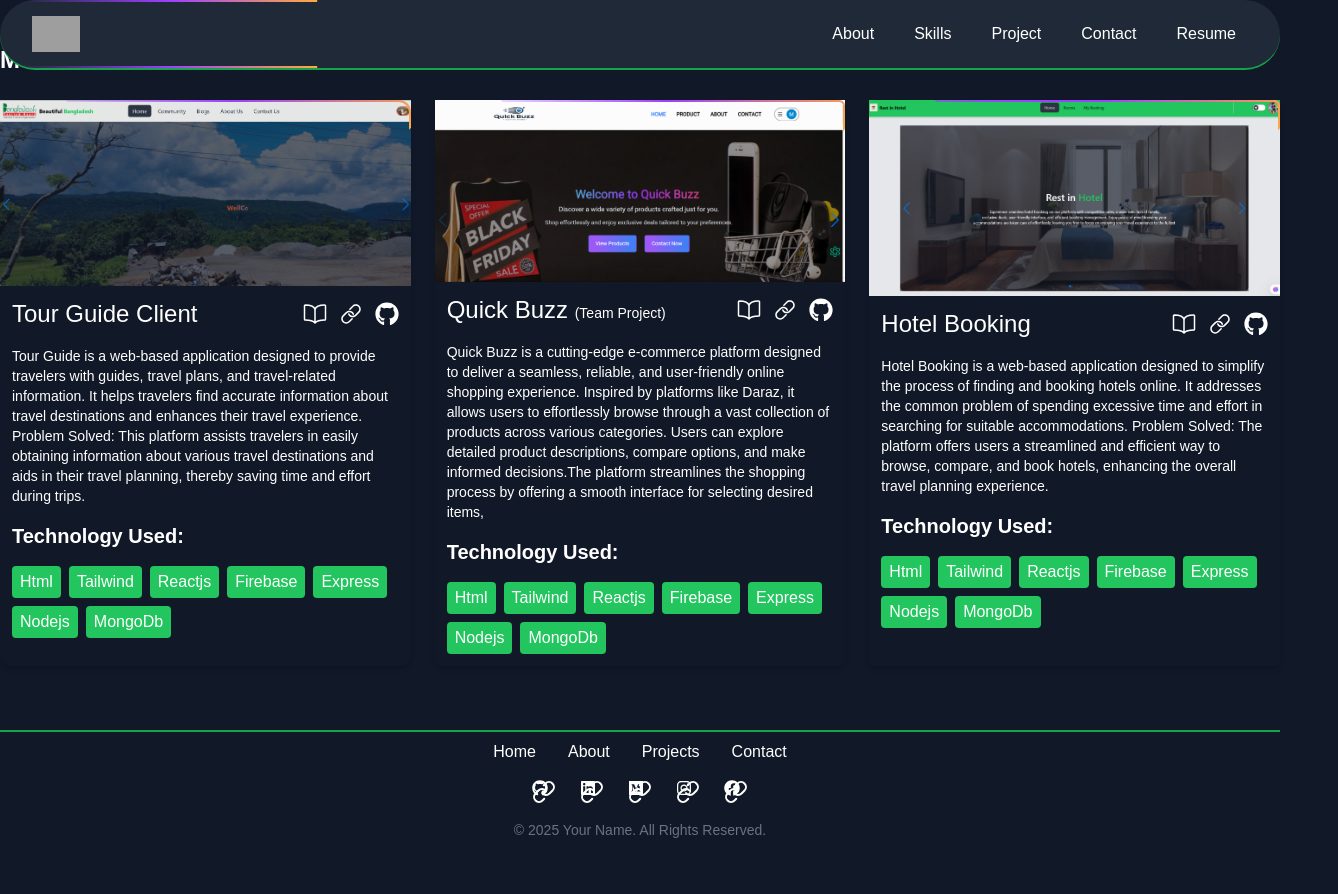
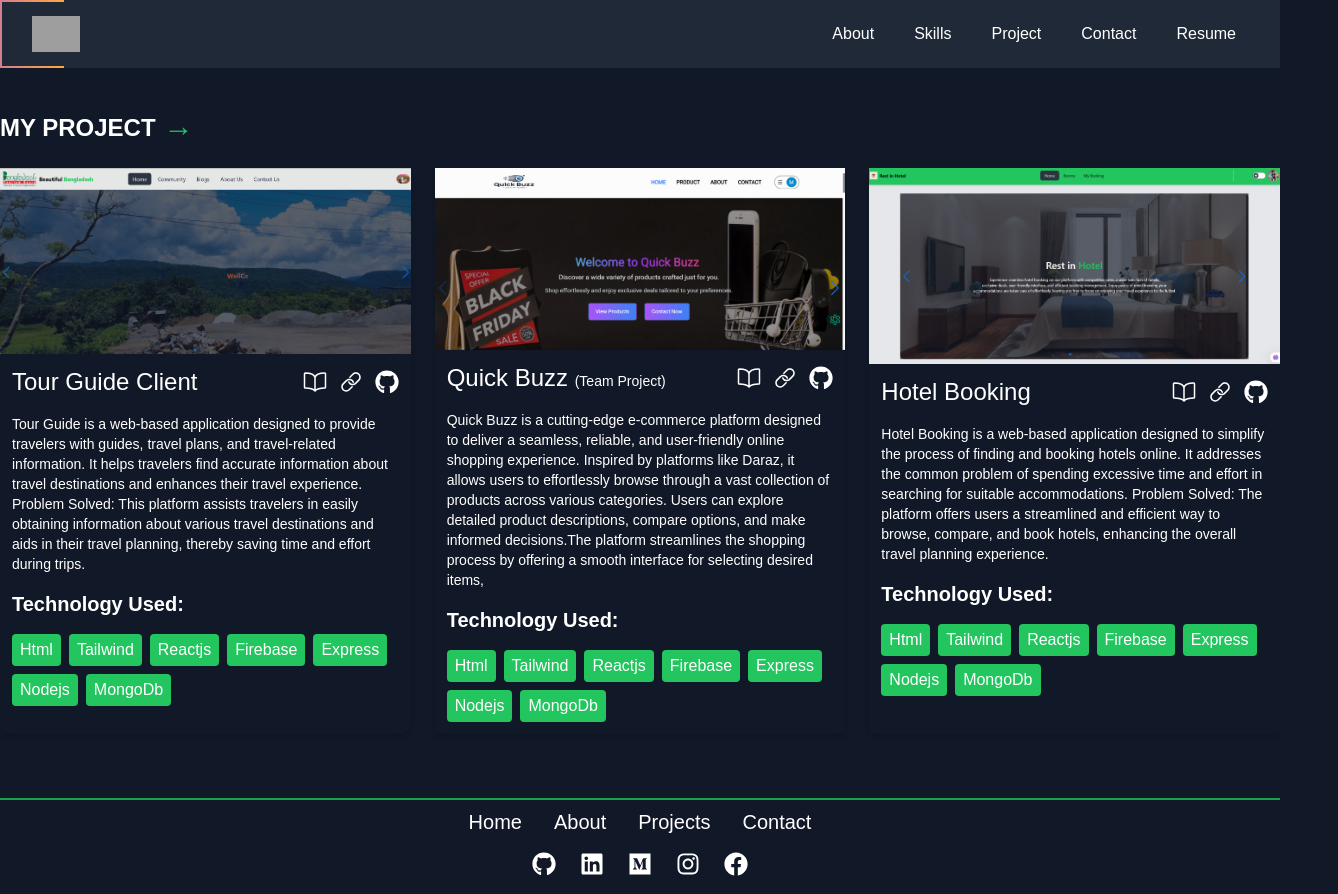
Before and after one commit to rakibul561/Rakibul-hasan-portfolio-, a Next.js app: page /project in a window 1280 px wide. Shown: the top 894 px of the page, 1338 px wide, since content can reach past the window. Before the commit the page ends 872 px from the top, so only its background shows below. Built offline with nearby package versions, Linux system fonts and the light colour scheme; grey boxes are pictures that could not be loaded.

Commit message:
update code

```diff
--- a/src/app/Component/Footer/Footer.tsx
+++ b/src/app/Component/Footer/Footer.tsx
@@ -1,5 +1,6 @@
+/* eslint-disable @next/next/no-html-link-for-pages */
 /* eslint-disable @next/next/no-img-element */
-import { Link } from "lucide-react";
+
 import React from "react";
 import {
     FaGithub,
@@ -15,43 +16,43 @@ const Footer: React.FC = () => {
     <footer className="bg-gray-900  text-white py-6">
       <div className="container  border-t-2 py-2 border-green-600 mx-auto text-center">
         {/* Navigation Links */}
-        <div className="flex justify-center space-x-8 mb-4">
-          <a href="#home" className="hover:text-gray-400">
+        <div className="flex justify-center text-xl space-x-8 mb-4">
+          <a href="/" className="hover:text-gray-400">
             Home
           </a>
-          <a href="#about" className="hover:text-gray-400">
+          <a href="/about" className="hover:text-gray-400">
             About
           </a>
-          <a href="#projects" className="hover:text-gray-400">
+          <a href="/project" className="hover:text-gray-400">
             Projects
           </a>
-          <a href="#contact" className="hover:text-gray-400">
+          <a href="/contact" className="hover:text-gray-400">
             Contact
           </a>
         </div>
 
         {/* Social Media Links */}
-        <div className="flex justify-center space-x-6 mb-4">
-        <Link href="https://github.com/rakibul561" className="hover:text-[#181717]">
+        <div className="flex text-2xl justify-center space-x-6 mb-4">
+        <a href="https://github.com/rakibul561" className="hover:text-[#181717]">
                 <FaGithub />
-              </Link>
-              <Link href="https://www.linkedin.com/in/rakibul-hasan-b94123271/" className="hover:text-[#0A66C2]">
+              </a>
+              <a href="https://www.linkedin.com/in/rakibul-hasan-b94123271/" className="hover:text-[#0A66C2]">
                 <FaLinkedin />
-              </Link>
-              <Link href="#" className="hover:text-[#EA4335]">
+              </a>
+              <a href="#" className="hover:text-[#EA4335]">
                 <FaMedium />
-              </Link>
-              <Link href="https://l.facebook.com/l.php?u=https%3A%2F%2Fwww.instagram.com%2Frakibulhasan1026%3Ffbclid%3DIwZXh0bgNhZW0CMTAAAR08OX5qtGQHtlmSg6zJMLI7pcbargRKpj4vG_i8gHU_FciuOwTQqR_FlIU_aem_-Ja2IaEYhPsWk_oMrg7wYQ&h=AT2fA_0q_J4GApJnv8m9sEsnfcN-e3iPIAKEYPVz1BlwkOAYEp1xSPnKPsoOpnP2JTh8QY5xf3nW-ZtvEBwYw74fjXq5_59LPLYdn8L1-JAHRuS4WWO9ed3Vk-3SRwPHfFcbiqH0JfvWpkp4K-MX" className="hover:text-red-500">
+              </a>
+              <a href="https://l.facebook.com/l.php?u=https%3A%2F%2Fwww.instagram.com%2Frakibulhasan1026%3Ffbclid%3DIwZXh0bgNhZW0CMTAAAR08OX5qtGQHtlmSg6zJMLI7pcbargRKpj4vG_i8gHU_FciuOwTQqR_FlIU_aem_-Ja2IaEYhPsWk_oMrg7wYQ&h=AT2fA_0q_J4GApJnv8m9sEsnfcN-e3iPIAKEYPVz1BlwkOAYEp1xSPnKPsoOpnP2JTh8QY5xf3nW-ZtvEBwYw74fjXq5_59LPLYdn8L1-JAHRuS4WWO9ed3Vk-3SRwPHfFcbiqH0JfvWpkp4K-MX" className="hover:text-red-500">
                 <FaInstagram />
-              </Link>
-              <Link href="https://web.facebook.com/maybe.rakib.507367" className="hover:text-[#1877F2]">
+              </a>
+              <a href="https://web.facebook.com/maybe.rakib.507367" className="hover:text-[#1877F2]">
                 <FaFacebook />
-              </Link>
+              </a>
         </div>
 
         {/* Copyright Text */}
         <p className="text-sm text-gray-500">
-          &copy; {new Date().getFullYear()} Your Name. All Rights Reserved.
+          &copy; {new Date().getFullYear()} Rakibul Hasan. All Rights Reserved.
         </p>
       </div>
     </footer>
--- a/src/app/Component/Navbar.tsx
+++ b/src/app/Component/Navbar.tsx
@@ -8,9 +8,13 @@ const Navbar = () => {
   const [isOpen, setIsOpen] = useState(false);
 
   return (
-    <div className="border-b-2 border-green-600 rounded-full mt-0 fixed top-0 left-0 w-full bg-gray-800 z-50">
-      <BorderBeam />
-      <header className="flex flex-col items-start   max-w-7xl mx-auto py-4 md:flex-row md:justify-between md:items-center md:px-8">
+    <div className="relative z-50 bg-gray-800">
+      {/* BorderBeam */}
+      <div className="absolute inset-0 -z-10 hidden md:block">
+        <BorderBeam />
+      </div>
+
+      <header className="flex flex-col items-start max-w-7xl mx-auto py-4 md:flex-row md:justify-between md:items-center md:px-8">
         {/* Logo Section */}
         <Link
           href="/"
--- a/src/app/about/page.tsx
+++ b/src/app/about/page.tsx
@@ -32,7 +32,7 @@ const Aboutpage: FC = () => {
 
         {/* Image Section */}
         <div className="flex justify-center p-2 relative ">
-          <BorderBeam/>
+          {/* <BorderBeam/> */}
 
 
             <div className="w-[400px]">
--- a/src/app/layout.tsx
+++ b/src/app/layout.tsx
@@ -2,7 +2,7 @@ import type { Metadata } from "next";
 import { Geist, Geist_Mono } from "next/font/google";
 import "./globals.css";
 import Navbar from "./Component/Navbar";
-import Banner from "./Component/Banner";
+
 import Footer from "./Component/Footer/Footer";
 
 const geistSans = Geist({
@@ -16,8 +16,8 @@ const geistMono = Geist_Mono({
 });
 
 export const metadata: Metadata = {
-  title: "Create Next App",
-  description: "Generated by create next app",
+  title: "Rakibul Hasan",
+  description: "Generated by My protfolio",
 };
 
 export default function RootLayout({
@@ -26,11 +26,11 @@ export default function RootLayout({
   children: React.ReactNode;
 }>) {
   return (
-    <html lang="en" className="bg-[#111827] app">
+    <html lang="en" className="bg-[#111827] max-w-7xl mx-auto">
       <body
         className={`${geistSans.variable} ${geistMono.variable} antialiased`}
       >
-        <div className="bg-[#111827] text-white">
+        <div  className="bg-[#111827] text-white ">
           <Navbar></Navbar>
           {/* <Banner></Banner> */}
           {children}
--- a/src/app/page.tsx
+++ b/src/app/page.tsx
@@ -1,23 +1,26 @@
 import Aboutpage from "./about/page";
 import Banner from "./Component/Banner";
-
 import Contact from "./contact/page";
 import Projectpage from "./project/page";
 
 import MarqueeDemo from "./skills/page";
 
+
+;
+
 export default function Home() {
   return (
-    <div>
-      <div className="max-w-7xl mx-auto">
-        <Banner />
-        <Aboutpage />
+    <div className="">
+      <Banner/>
+     <Aboutpage/>
+     <div>
 
-        {/* dagtfhg */}
-        <MarqueeDemo />
-        <Projectpage />
-        <Contact />
-      </div>
+     {/* dagtfhg */}
+     <MarqueeDemo/>
+     <Projectpage/>
+     <Contact/>
+
+     </div>
 
     </div>
   );
--- a/src/app/project/page.tsx
+++ b/src/app/project/page.tsx
@@ -23,7 +23,7 @@ const Projectpage = () => {
 
 
             <div className=" relative  rounded-xl shadow-md dark:bg-gray-50 dark:text-gray-800">
-             <BorderBeam/>
+             {/* <BorderBeam/> */}
               {/* <img
                 src="https://i.ibb.co.com/3p4gDdw/Screenshot-2024-09-19-210033.png"
                 alt=""
@@ -80,7 +80,7 @@ const Projectpage = () => {
 
             {/* দ্বিতীয় প্রজেক্ট */}
             <div className="rounded-md relative shadow-md dark:bg-gray-50 dark:text-gray-800">
-            <BorderBeam/>
+            {/* <BorderBeam/> */}
 
               {/* <img src="https://i.ibb.co.com/jZH7hkL/quick.png" alt="" className="" /> */}
               <div className="object-cover object-center w-full   dark:bg-gray-500">
@@ -134,10 +134,8 @@ const Projectpage = () => {
               </div>
             </div>
             <div className="rounded-md relative shadow-md dark:bg-gray-50 dark:text-gray-800">
-            <BorderBeam/>
-            <BorderBeam/>
-            <BorderBeam/>
-            <BorderBeam/>
+            {/* <BorderBeam/> */}
+
               {/* <img
                 src="https://i.ibb.co.com/1qgPBpD/Screenshot-2024-09-19-205547.png"
                 alt=""
```
Also changed, not shown: src/app/Component/Banner.tsx (+52 -12 lines).
